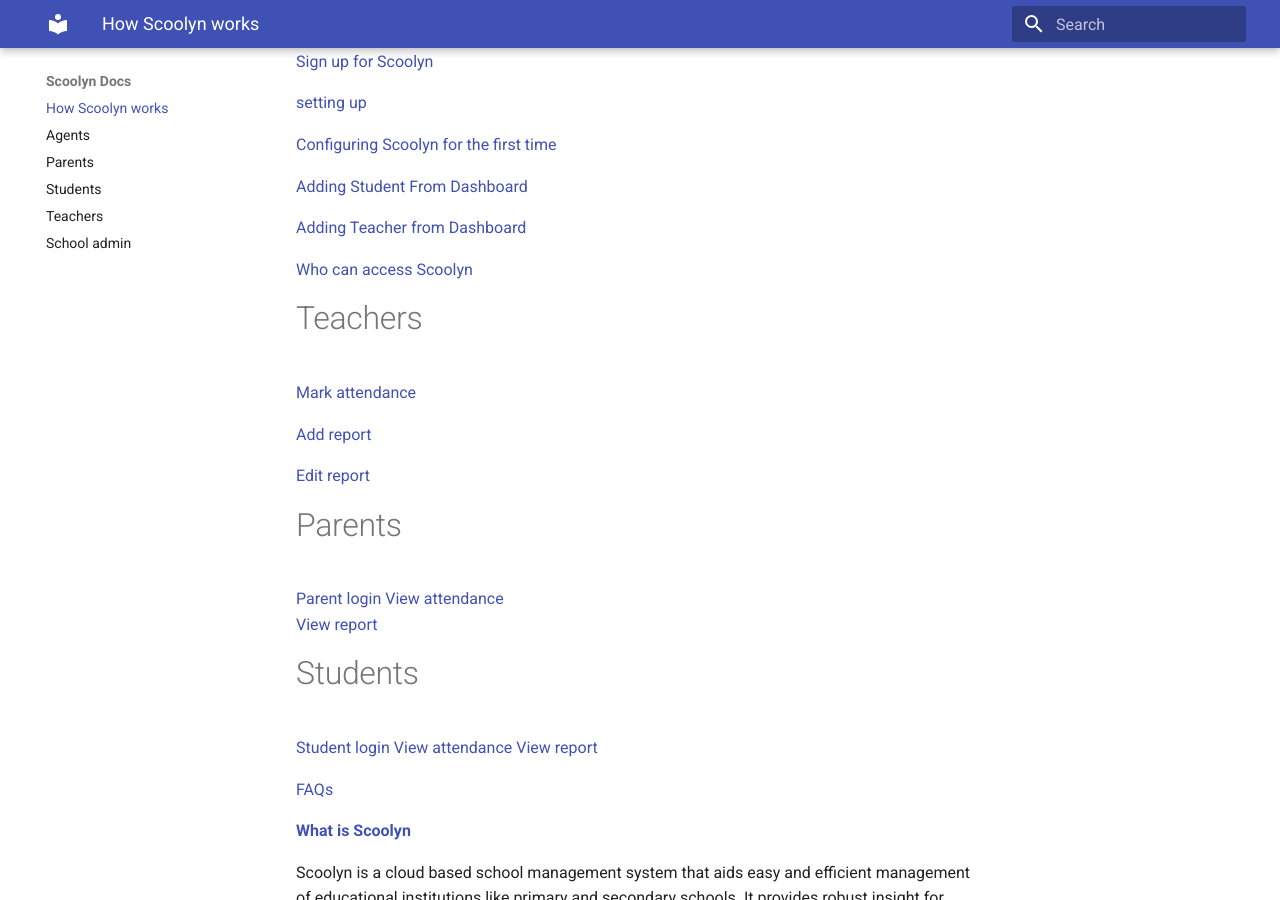
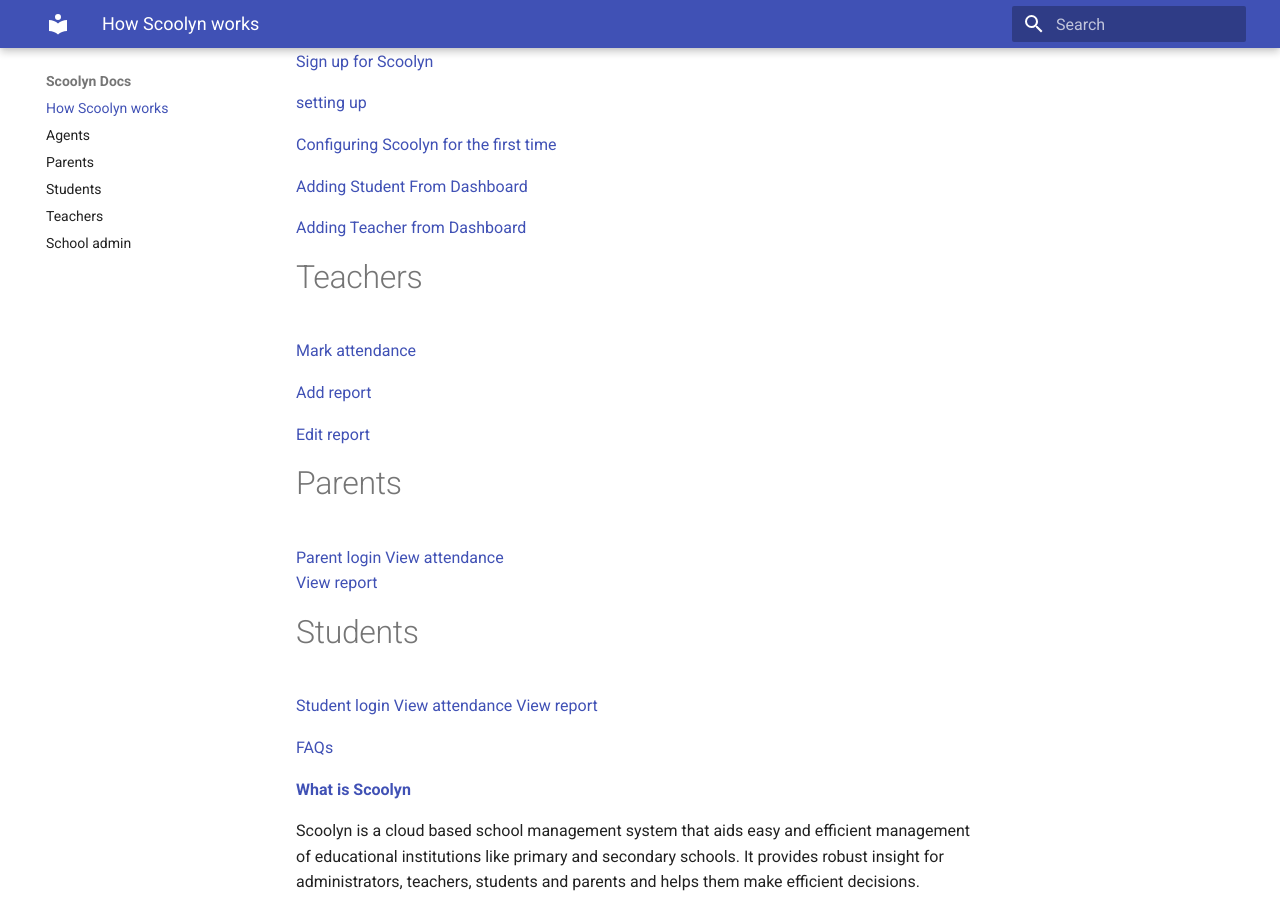
Before and after one commit to digikraaft/docs.scoolyn.com, an MkDocs documentation site: the page built from docs/index.md, in a window 1280 px wide and 900 px high, scrolled down 430 px. Built offline with MkDocs 1.6.1 and Material for MkDocs 9.7.7, drawn with Linux system fonts in a browser that asks for light colours.

Commit message:
Update index.md

```diff
--- a/docs/index.md
+++ b/docs/index.md
@@ -20,7 +20,6 @@ Here you will learn how to navigate through the School management App and learn
 
 [Adding Teacher from Dashboard](https://github.com/digikraaft/docs.scoolyn.com/blob/emma/docs/school-admin.md)
 
-[Who can access Scoolyn](https://github.com/digikraaft/docs.scoolyn.com/blob/emma/docs/school-admin.md)
 
 # Teachers
 
```
